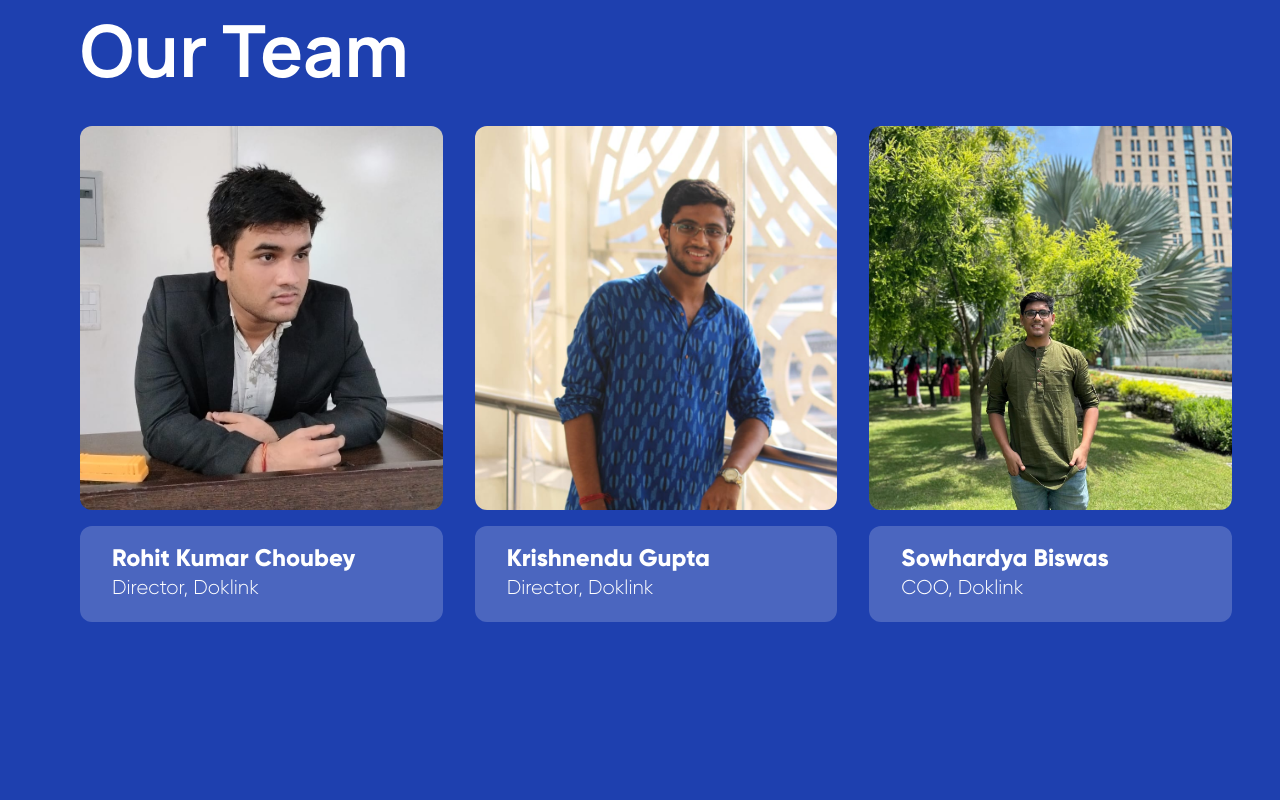
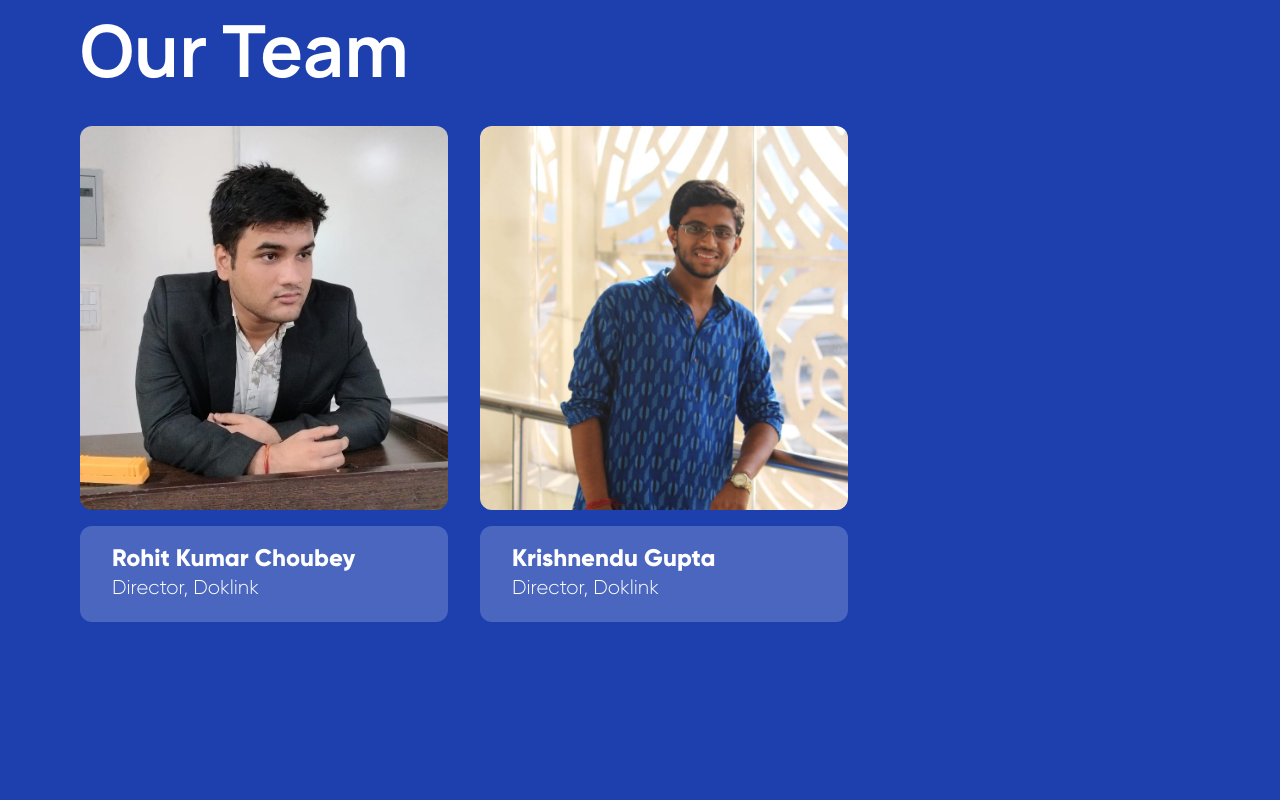
Before and after one commit to Taher2512/DokLink, a Next.js app: page /about in a window 1280 px wide. Shown: the part 480-1280 px from the top of the page. Built offline with nearby package versions, Linux system fonts and the light colour scheme.

Commit message:
Removed member from about us page

```diff
--- a/src/app/about/page.js
+++ b/src/app/about/page.js
@@ -21,8 +21,8 @@ function About() {
         Our Team
       </h1>
 
-      <div className="grid sm:grid-cols-3 sm:grid-rows-2 grid-rows-6 gap-x-8 gap-y-4 w-[90%] ml-5 sm:ml-20 mt-10 sm:h-auto h-[80rem]">
-        <div className="sm:max-h-96 overflow-hidden rounded-xl">
+      <div className=" grid sm:grid-cols-2 sm:grid-rows-2  grid-rows-4 gap-x-8 gap-y-4 w-[60%] ml-20 mt-10 sm:h-auto h-[45rem]">
+        <div className="max-h-96 overflow-hidden rounded-xl">
           <img
             src="./member1.jpg"
             className="w-full h-full object-cover "
@@ -36,13 +36,6 @@ function About() {
             alt="Team Member 2"
           />
         </div>
-        <div className="max-h-96 rounded-xl overflow-hidden">
-          <img
-            src="./member3.jpeg"
-            className="w-full h-full object-cover object-center sm:object-bottom"
-            alt="Team Member 2"
-          />
-        </div>
 
         <div className="flex-col px-8 py-4 bg-white/20 text-white rounded-xl max-h-24 row-start-2">
           <h1 className="GilroyBold sm:text-2xl text-lg">
@@ -50,13 +43,9 @@ function About() {
           </h1>
           <h3 className="GilroyLight sm:text-xl text-sm">Director, Doklink</h3>
         </div>
-        <div className="flex-col px-8 py-4 bg-white/20 text-white rounded-xl max-h-24 row-start-4 sm:row-start-2">
+        <div className="flex-col px-8 py-4 bg-white/20 text-white rounded-xl max-h-24">
           <h1 className="GilroyBold sm:text-2xl text-lg">Krishnendu Gupta</h1>
           <h3 className="GilroyLight sm:text-xl text-sm">Director, Doklink</h3>
-        </div>
-        <div className="flex-col px-8 py-4 bg-white/20 text-white rounded-xl max-h-24 row-start-6 sm:row-start-2">
-          <h1 className="GilroyBold sm:text-2xl text-lg">Sowhardya Biswas</h1>
-          <h3 className="GilroyLight sm:text-xl text-sm">COO, Doklink</h3>
         </div>
       </div>
       <Footer />
--- a/src/app/components/sections/Hero.js
+++ b/src/app/components/sections/Hero.js
@@ -71,7 +71,7 @@ function Hero({ scrollToRef, servicesRef, contactRef }) {
         />
         <img
           src="./hero-4.png"
-          className="h-[95vh] w-auto object-cover xl:block hidden"
+          className="h-[85vh] w-auto object-cover xl:block hidden"
         />
         <img
           src="./hero-4.png"
```
